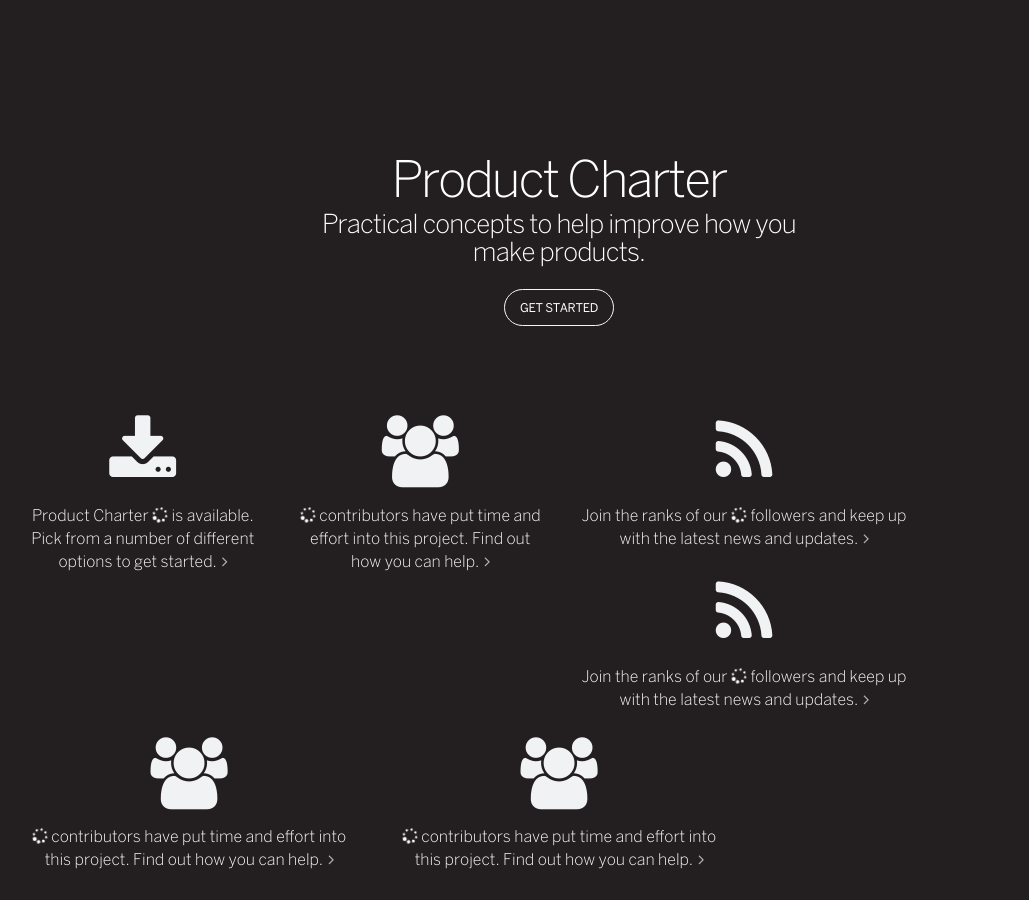
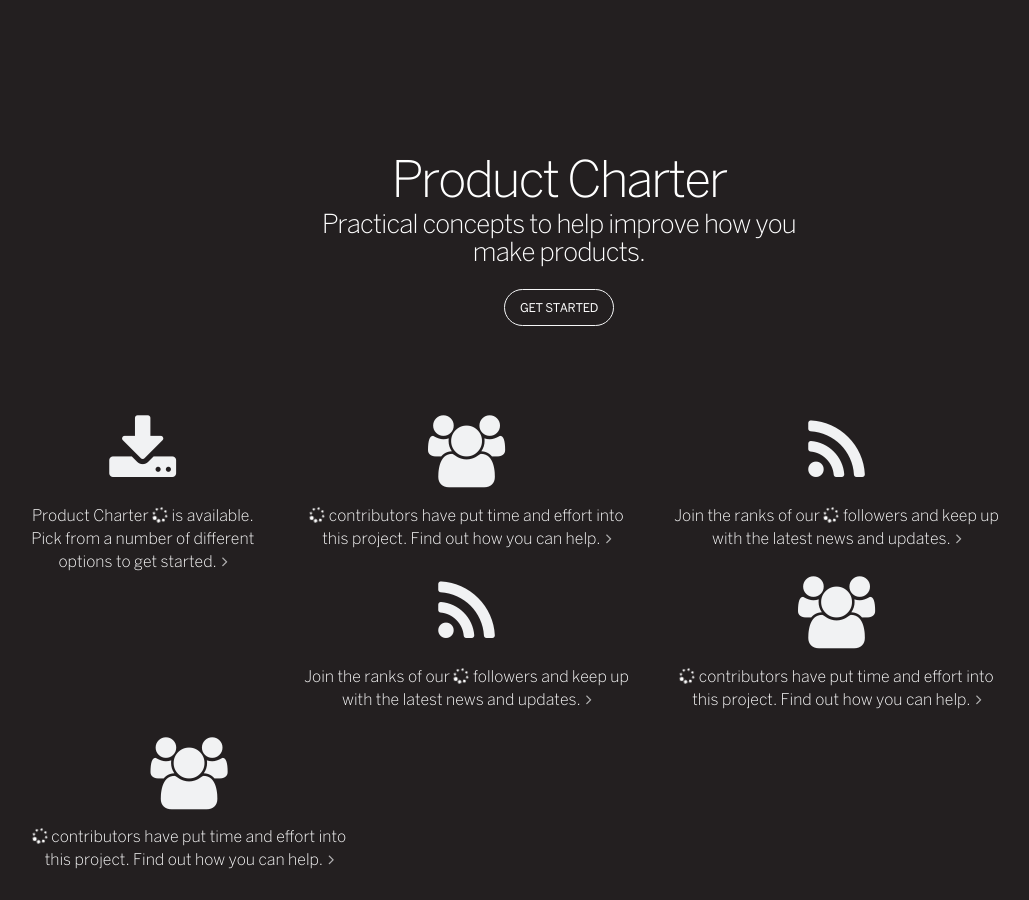
Before and after one commit to caleorourke/orange, a Jekyll site: the page built from index.html, in a window 1280 px wide. Shown: the whole page, without its empty margins (81-1110 px from the left). Built offline with Jekyll 4.4.1, drawn with Linux system fonts in a browser that asks for light colours; nearby versions of some CDN libraries; Markdown is read by kramdown in place of the engine named in the settings; a script that is not in the unit is left out; the repository's description, which GitHub fills in, is left out.

Commit message:
tweak column width

```diff
--- a/_includes/partials/icon-placeholder-2.html
+++ b/_includes/partials/icon-placeholder-2.html
@@ -1,5 +1,5 @@
 <!-- Icon Placeholder #2 -->
-<div class="col-md-3">
+<div class="col-md-4">
   <div class="icon">
     <a href="{{page.baseurl}}pages/contributing">
       <span class="icon--large icon--white icon--animated">
```
